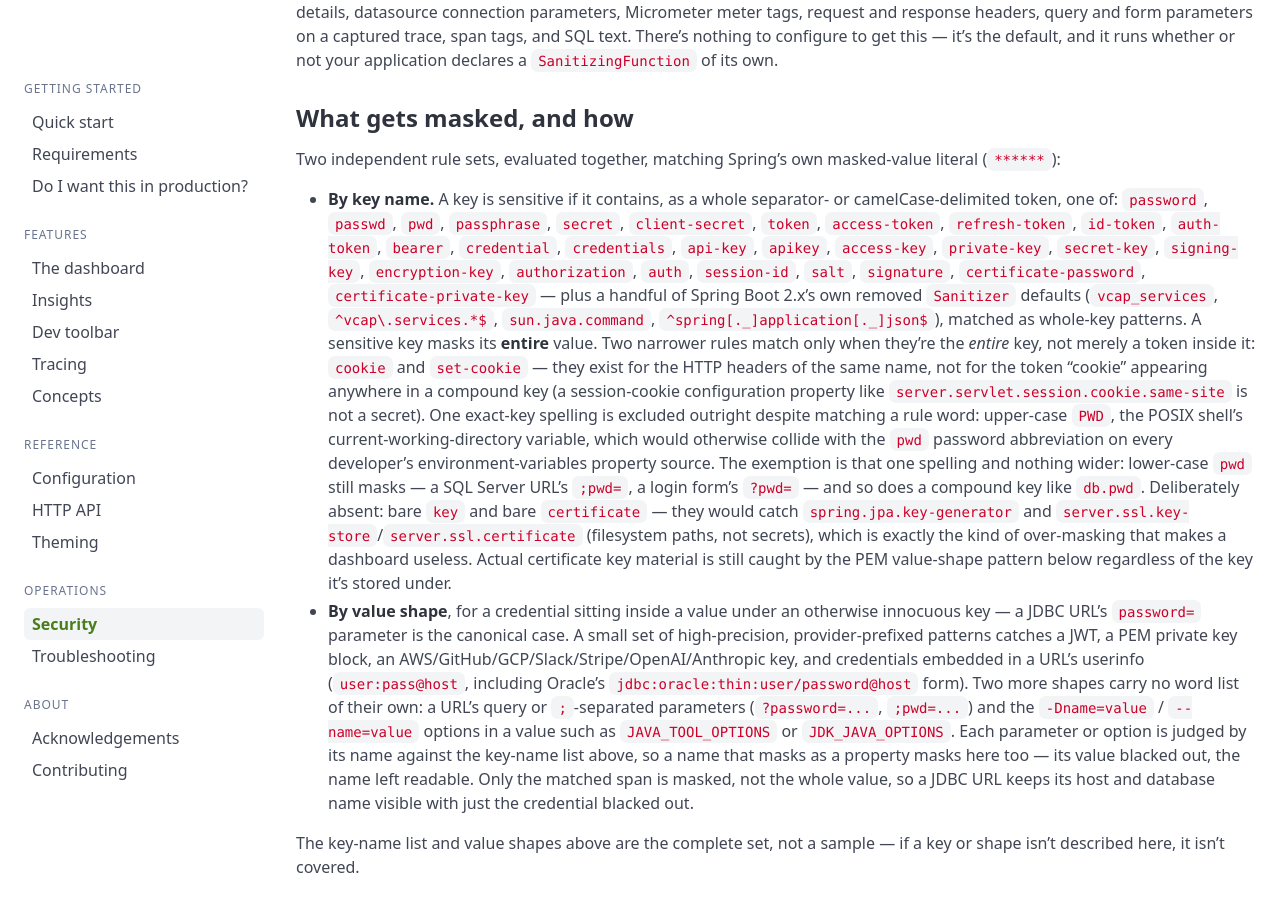
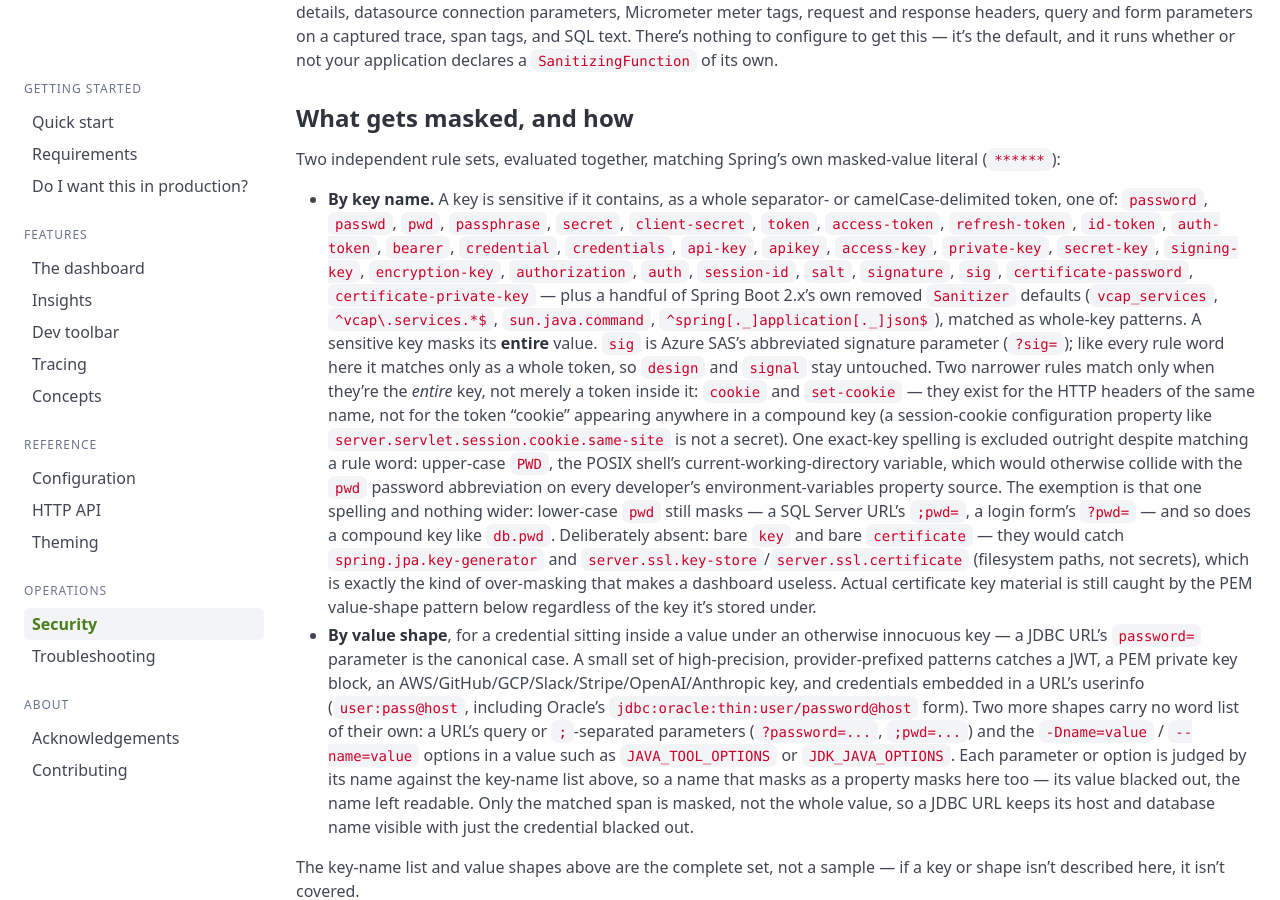
Before and after one commit to peekaboot-org/peekaboot-org.github.io, a Jekyll site: the page built from docs/security.md, in a window 1280 px wide and 900 px high, scrolled down 3021 px. Built offline with Jekyll 4.4.1, drawn with Linux system fonts in a browser that asks for light colours.

Commit message:
docs(security): list the sig masking token

```diff
--- a/docs/security.md
+++ b/docs/security.md
@@ -177,12 +177,15 @@ Two independent rule sets, evaluated together, matching Spring's own masked-valu
   `secret`, `client-secret`, `token`, `access-token`, `refresh-token`, `id-token`,
   `auth-token`, `bearer`, `credential`, `credentials`, `api-key`, `apikey`,
   `access-key`, `private-key`, `secret-key`, `signing-key`, `encryption-key`,
-  `authorization`, `auth`, `session-id`, `salt`, `signature`, `certificate-password`,
+  `authorization`, `auth`, `session-id`, `salt`, `signature`, `sig`,
+  `certificate-password`,
   `certificate-private-key`
   &mdash; plus a handful of Spring Boot 2.x's own removed `Sanitizer` defaults
   (`vcap_services`, `^vcap\.services.*$`, `sun.java.command`,
   `^spring[._]application[._]json$`), matched as whole-key patterns. A sensitive key
-  masks its **entire** value. Two narrower rules match only when they're the *entire*
+  masks its **entire** value. `sig` is Azure SAS's abbreviated signature parameter
+  (`?sig=`); like every rule word here it matches only as a whole token, so `design`
+  and `signal` stay untouched. Two narrower rules match only when they're the *entire*
   key, not merely a token inside it: `cookie` and `set-cookie` &mdash; they exist for
   the HTTP headers of the same name, not for the token "cookie" appearing anywhere in a
   compound key (a session-cookie configuration property like
```
